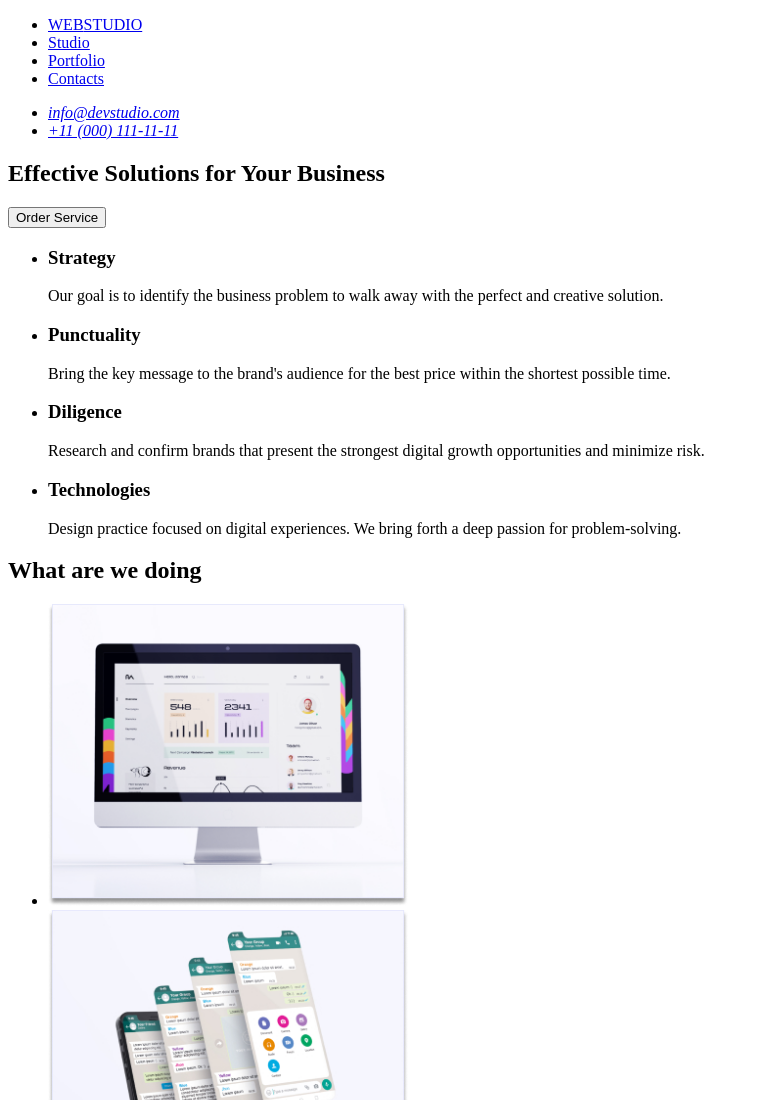
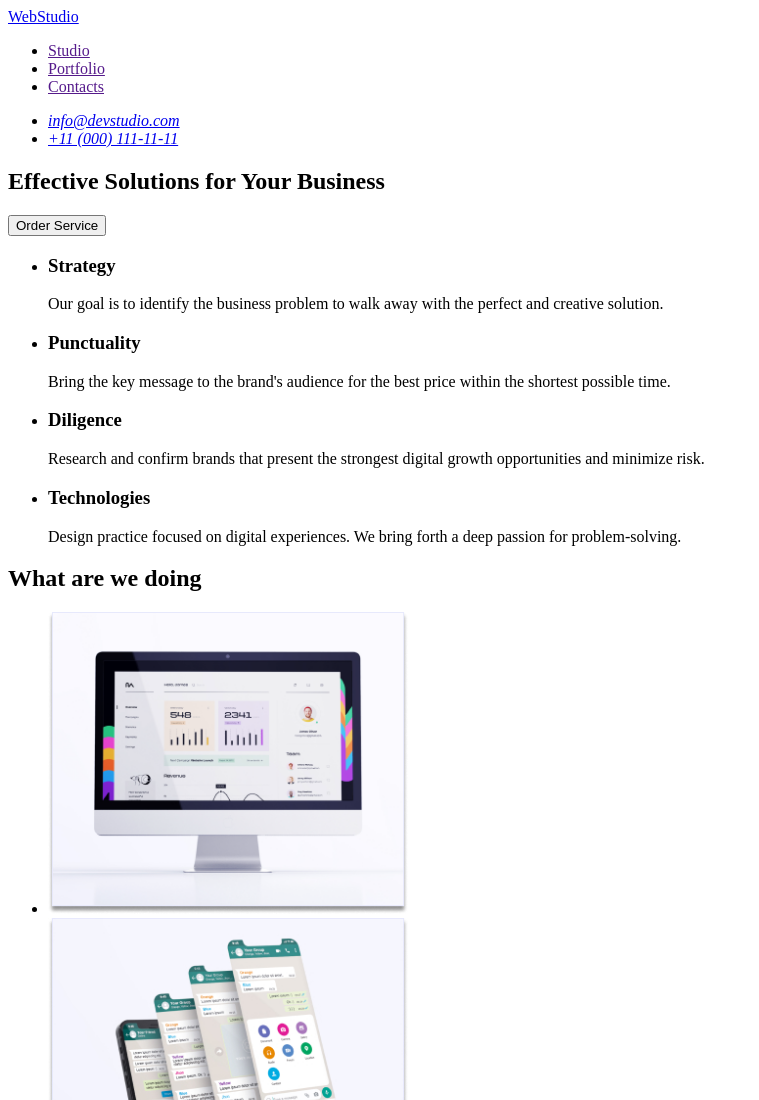
Before and after one commit to kravchuuk/goit-markup-hw-01, a plain HTML site: page index.html in a window 1280 px wide. Shown: the top 1100 px of the page, without its empty margins (0-759 px from the left). Drawn offline with Linux system fonts and the light colour scheme.

Commit message:
Update index.html

```diff
--- a/index.html
+++ b/index.html
@@ -10,13 +10,11 @@
 <body>
     <header>
         <nav>
+            <a href="./index.html">WebStudio</a>
             <ul>
-                <li>
-                    <a href="#"><span>WEB</span>STUDIO</a>
-                </li>
-                <li><a href="#">Studio</a></li>
-                <li><a href="#">Portfolio</a></li>
-                <li><a href="#">Contacts</a></li>
+                <li><a href="">Studio</a></li>
+                <li><a href="">Portfolio</a></li>
+                <li><a href="">Contacts</a></li>
             </ul>
         </nav>
         <address>
@@ -81,7 +79,7 @@
 
         <section id="Our-Team">
             <!-- section Our Team-->
-            <h2>Our team</h2>
+            <h2> Our team </h2>
             <ul>
                 <li><img src="./images/teamcard1.jpg" alt="team member 1" width="264">
                 <h3>Mark Guerrero</h3>
```
